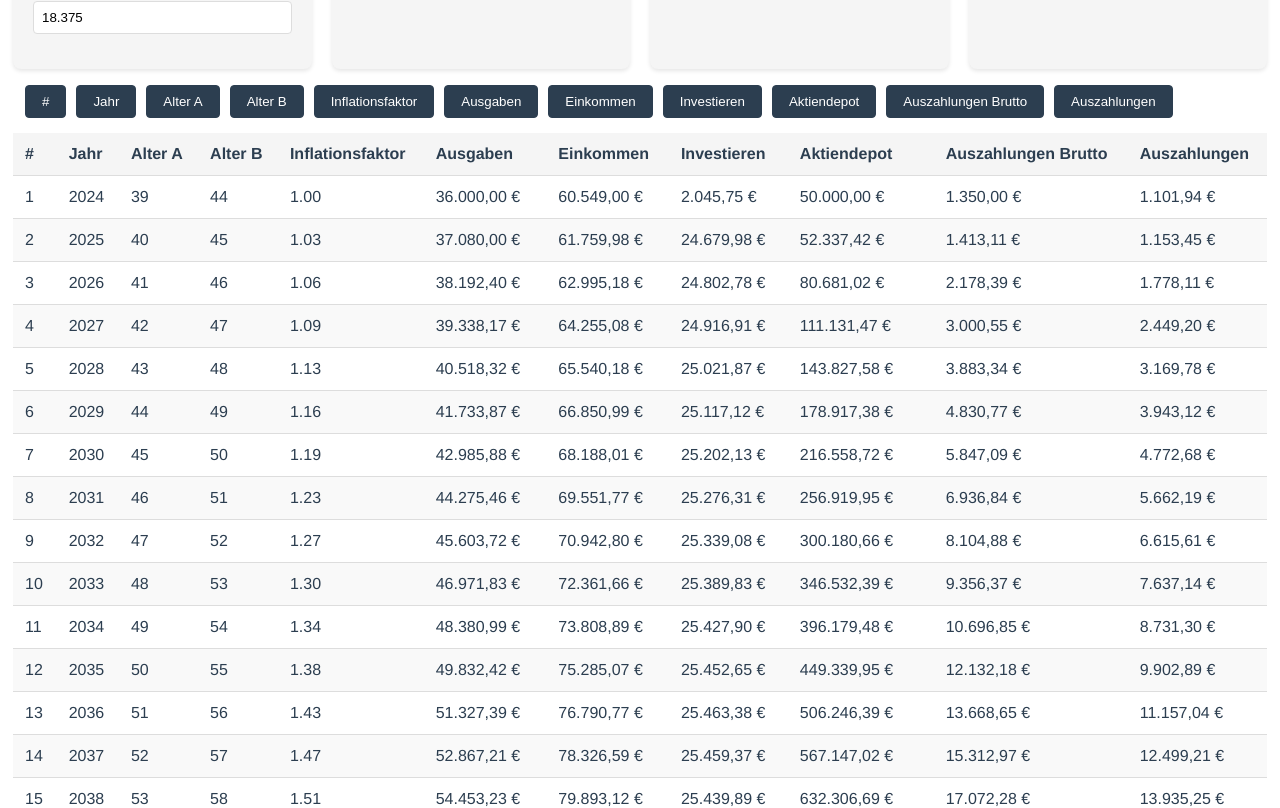
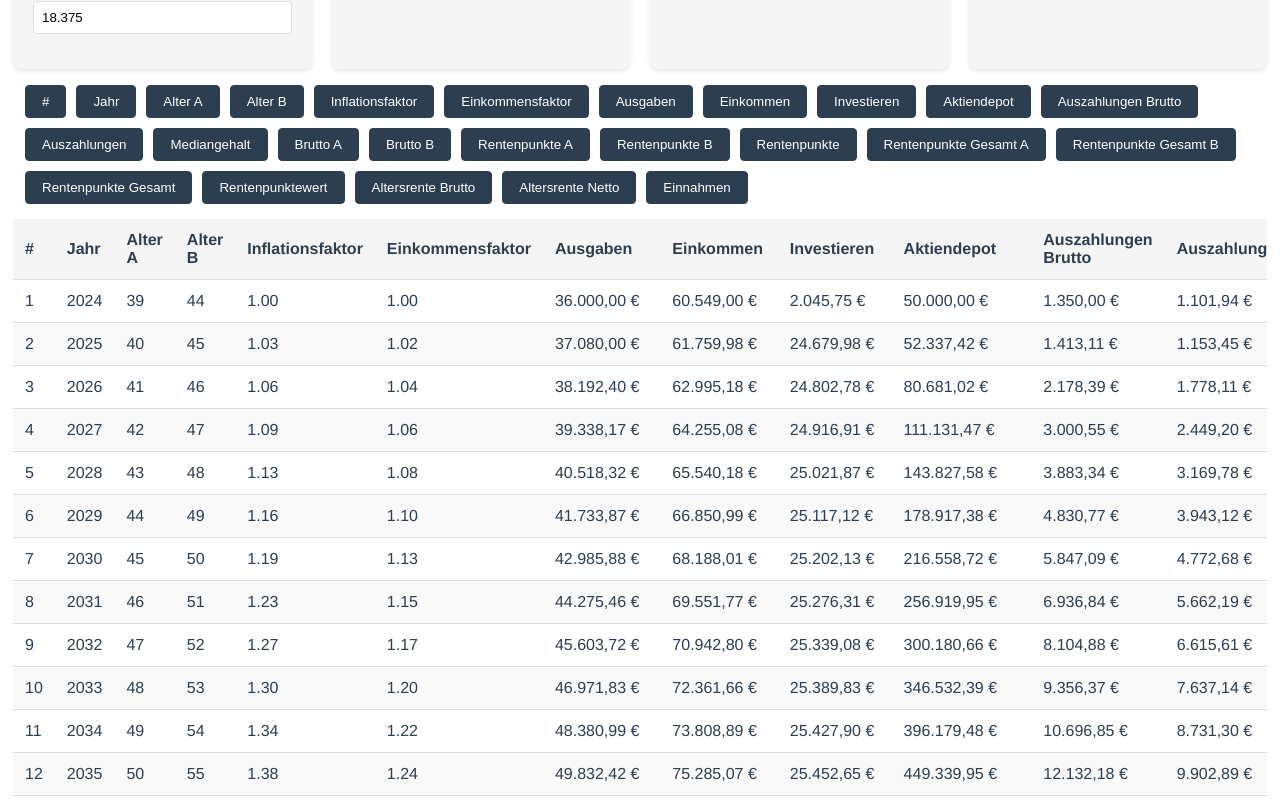
Before and after one commit to damoon/fire-tas, a Vue app: page / in a window 1280 px wide. Shown: the part 677-1485 px from the top of the page. Built offline with nearby package versions, Linux system fonts and the light colour scheme.

Commit message:
added retirement calculations

```diff
--- a/index.html
+++ b/index.html
@@ -1,4 +1,4 @@
-<!doctype html>
+<!DOCTYPE html>
 <html lang="en">
   <head>
     <meta charset="UTF-8" />
--- a/src/components/DataTable.vue
+++ b/src/components/DataTable.vue
@@ -29,11 +29,14 @@
           <td v-show="columns.inflationFactor.visible">
             {{ row.inflationFactor.toFixed(2) }}
           </td>
+          <td v-show="columns.salaryIncreaseFactor.visible">
+            {{ row.salaryIncreaseFactor.toFixed(2) }}
+          </td>
           <td v-show="columns.expenses.visible">
             {{ formatCurrency(row.expenses) }}
           </td>
-          <td v-show="columns.income.visible">
-            {{ formatCurrency(row.income) }}
+          <td v-show="columns.earnings.visible">
+            {{ formatCurrency(row.earnings) }}
           </td>
           <td v-show="columns.investment.visible">
             {{ formatCurrency(row.investment) }}
@@ -47,6 +50,45 @@
           <td v-show="columns.netPayout.visible">
             {{ formatCurrency(row.netPayout) }}
           </td>
+          <td v-show="columns.medianSalary.visible">
+            {{ formatCurrency(row.medianSalary) }}
+          </td>
+          <td v-show="columns.grossA.visible">
+            {{ formatCurrency(row.grossA) }}
+          </td>
+          <td v-show="columns.grossB.visible">
+            {{ formatCurrency(row.grossB) }}
+          </td>
+          <td v-show="columns.retirementPointsA.visible">
+            {{ row.retirementPointsA.toFixed(2) }}
+          </td>
+          <td v-show="columns.retirementPointsB.visible">
+            {{ row.retirementPointsB.toFixed(2) }}
+          </td>
+          <td v-show="columns.retirementPoints.visible">
+            {{ row.retirementPoints.toFixed(2) }}
+          </td>
+          <td v-show="columns.retirementPointsTotalA.visible">
+            {{ row.retirementPointsTotalA.toFixed(2) }}
+          </td>
+          <td v-show="columns.retirementPointsTotalB.visible">
+            {{ row.retirementPointsTotalB.toFixed(2) }}
+          </td>
+          <td v-show="columns.retirementPointsTotal.visible">
+            {{ row.retirementPointsTotal.toFixed(2) }}
+          </td>
+          <td v-show="columns.retirementPointValue.visible">
+            {{ formatCurrency(row.retirementPointValue) }}
+          </td>
+          <td v-show="columns.retirementGross.visible">
+            {{ formatCurrency(row.retirementGross) }}
+          </td>
+          <td v-show="columns.retirementNet.visible">
+            {{ formatCurrency(row.retirementNet) }}
+          </td>
+          <td v-show="columns.income.visible">
+            {{ formatCurrency(row.income) }}
+          </td>
         </tr>
       </tbody>
     </table>
@@ -56,6 +98,7 @@
 <script lang="ts">
 import { defineComponent, PropType } from "vue";
 import type { FormData, Columns, YearlyDataRow } from "@/types";
+import { calculateTaxableRate, grossToNetRetired } from "./taxes";
 
 export default defineComponent({
   name: "DataTable",
@@ -75,12 +118,32 @@ export default defineComponent({
         ageA: { visible: true, label: "Alter A" },
         ageB: { visible: true, label: "Alter B" },
         inflationFactor: { visible: true, label: "Inflationsfaktor" },
+        salaryIncreaseFactor: { visible: true, label: "Einkommensfaktor" },
         expenses: { visible: true, label: "Ausgaben" },
-        income: { visible: true, label: "Einkommen" },
+        earnings: { visible: true, label: "Einkommen" },
         investment: { visible: true, label: "Investieren" },
         totalInvested: { visible: true, label: "Aktiendepot" },
         grossPayout: { visible: true, label: "Auszahlungen Brutto" },
         netPayout: { visible: true, label: "Auszahlungen" },
+        medianSalary: { visible: true, label: "Mediangehalt" },
+        grossA: { visible: true, label: "Brutto A" },
+        grossB: { visible: true, label: "Brutto B" },
+        retirementPointsA: { visible: true, label: "Rentenpunkte A" },
+        retirementPointsB: { visible: true, label: "Rentenpunkte B" },
+        retirementPoints: { visible: true, label: "Rentenpunkte" },
+        retirementPointsTotalA: {
+          visible: true,
+          label: "Rentenpunkte Gesamt A",
+        },
+        retirementPointsTotalB: {
+          visible: true,
+          label: "Rentenpunkte Gesamt B",
+        },
+        retirementPointsTotal: { visible: true, label: "Rentenpunkte Gesamt" },
+        retirementPointValue: { visible: true, label: "Rentenpunktewert" },
+        retirementGross: { visible: true, label: "Altersrente Brutto" },
+        retirementNet: { visible: true, label: "Altersrente Netto" },
+        income: { visible: true, label: "Einnahmen" },
       } as Columns,
     };
   },
@@ -107,10 +170,18 @@ export default defineComponent({
       const birthYearB = this.formData.personB.birthYear;
 
       const maxYear = Math.max(birthYearA + 100, birthYearB + 100);
+      const retirementYear = Math.min(
+        birthYearA + this.formData.general.retirementAge,
+        birthYearB + this.formData.general.retirementAge
+      );
+      const taxableRate = calculateTaxableRate(retirementYear);
 
       let totalInvested = this.formData.household.currentInvestments;
       const data: YearlyDataRow[] = [];
       let index = 1;
+
+      let retirementPointsTotalA = this.formData.personA.pensionPoints;
+      let retirementPointsTotalB = this.formData.personA.pensionPoints;
 
       for (let year = currentYear; year <= maxYear; year++) {
         const ageA = year - birthYearA;
@@ -118,14 +189,14 @@ export default defineComponent({
         const yearsSinceStart = year - currentYear;
         const inflationFactor = Math.pow(
           1 + this.formData.general.inflation / 100,
-          yearsSinceStart,
+          yearsSinceStart
         );
         const salaryIncreaseFactor = Math.pow(
           1 + this.formData.general.salaryIncrease / 100,
-          yearsSinceStart,
+          yearsSinceStart
         );
         const expenses = this.formData.household.expenses * inflationFactor;
-        const income =
+        const earnings =
           (this.formData.personA.net +
             this.formData.personB.net +
             this.formData.household.numberOfChildren * 250 * 12) *
@@ -137,10 +208,30 @@ export default defineComponent({
 
         const currentMonth = new Date().getMonth() + 1;
         const remainingYearFactor = (12 - currentMonth) / 12;
-        let investment = income - expenses;
+        let investment = earnings - expenses;
         if (index === 1) {
           investment = investment * remainingYearFactor;
         }
+
+        const medianSalary =
+          this.formData.general.medianSalary * salaryIncreaseFactor;
+        const grossA = this.formData.personA.gross * salaryIncreaseFactor;
+        const grossB = this.formData.personB.gross * salaryIncreaseFactor;
+
+        const retirementPointsA = grossA / medianSalary;
+        const retirementPointsB = grossB / medianSalary;
+        const retirementPoints = retirementPointsA + retirementPointsB;
+        const retirementPointsTotal =
+          retirementPointsTotalA + retirementPointsTotalB;
+        const retirementPointValue =
+          this.formData.general.pensionPointValue * salaryIncreaseFactor;
+        const retirementGross =
+          retirementPointValue * retirementPointsTotal * 12;
+        const retirementNet = grossToNetRetired(
+          retirementGross,
+          taxableRate
+        ).netPension;
+        const income = netPayout + retirementNet;
 
         data.push({
           index,
@@ -148,12 +239,26 @@ export default defineComponent({
           ageA,
           ageB,
           inflationFactor,
+          salaryIncreaseFactor,
           expenses,
-          income,
+          earnings,
           investment,
           totalInvested,
           grossPayout,
           netPayout,
+          medianSalary,
+          grossA,
+          grossB,
+          retirementPointsA,
+          retirementPointsB,
+          retirementPoints,
+          retirementPointsTotalA,
+          retirementPointsTotalB,
+          retirementPointsTotal,
+          retirementPointValue,
+          retirementGross,
+          retirementNet,
+          income,
         });
 
         let investmentReturn =
@@ -162,6 +267,9 @@ export default defineComponent({
           investmentReturn = investmentReturn * remainingYearFactor;
         }
         totalInvested += investment + investmentReturn;
+
+        retirementPointsTotalA += retirementPointsA;
+        retirementPointsTotalB += retirementPointsB;
 
         index++;
       }
--- /dev/null
+++ b/src/components/taxes.ts
@@ -0,0 +1,142 @@
+// https://chatgpt.com/share/6734773f-c744-8006-86cf-6e737128fc33
+
+type SalaryBreakdown = {
+  gross: number;
+  net: number;
+  incomeTax: number;
+  healthInsurance: number;
+  pensionInsurance: number;
+  unemploymentInsurance: number;
+  longTermCareInsurance: number;
+};
+
+function grossToNet(gross: number): SalaryBreakdown {
+  // Constants for 2024 social security rates
+  const healthInsuranceRate = 0.073; // Employee rate
+  const pensionInsuranceRate = 0.093; // Employee rate
+  const unemploymentInsuranceRate = 0.012; // Employee rate
+  const longTermCareInsuranceRate = 0.01525; // Employee rate (without additional rate)
+
+  // Social Insurance Contributions
+  const healthInsurance = gross * healthInsuranceRate;
+  const pensionInsurance = gross * pensionInsuranceRate;
+  const unemploymentInsurance = gross * unemploymentInsuranceRate;
+  const longTermCareInsurance = gross * longTermCareInsuranceRate;
+
+  // Taxable Income (after social contributions)
+  const taxableIncome =
+    gross -
+    healthInsurance -
+    pensionInsurance -
+    unemploymentInsurance -
+    longTermCareInsurance;
+
+  // Income Tax Calculation (example progressive tax calculation)
+  let incomeTax = 0;
+  if (taxableIncome > 9744) {
+    // 2024 tax-free allowance
+    incomeTax = // Apply progressive rate calculation here, simplified as:
+      taxableIncome <= 14254
+        ? (taxableIncome - 9744) * 0.14
+        : taxableIncome <= 57918
+        ? (taxableIncome - 14254) * 0.3 + 970.58
+        : taxableIncome * 0.42 - 9336.45;
+  }
+
+  // Net Salary
+  const net =
+    gross -
+    incomeTax -
+    healthInsurance -
+    pensionInsurance -
+    unemploymentInsurance -
+    longTermCareInsurance;
+
+  return {
+    gross,
+    net,
+    incomeTax,
+    healthInsurance,
+    pensionInsurance,
+    unemploymentInsurance,
+    longTermCareInsurance,
+  };
+}
+
+export type RetiredSalaryBreakdown = {
+  grossPension: number;
+  netPension: number;
+  incomeTax: number;
+  healthInsurance: number;
+  longTermCareInsurance: number;
+};
+
+export function grossToNetRetired(
+  grossPension: number,
+  taxableRate: number, // Portion of the pension that is taxable (e.g., 0.8 for 80%)
+  healthInsuranceRate: number = 0.073, // Default health insurance rate for retirees
+  longTermCareInsuranceRate: number = 0.0305 // Default long-term care rate for retirees
+): RetiredSalaryBreakdown {
+  // Calculate health and long-term care insurance contributions
+  const healthInsurance = grossPension * healthInsuranceRate;
+  const longTermCareInsurance = grossPension * longTermCareInsuranceRate;
+
+  // Calculate taxable income portion of the pension
+  const taxableIncome =
+    (grossPension - healthInsurance - longTermCareInsurance) * taxableRate;
+
+  // Example progressive tax calculation (you may adjust this for real tax brackets)
+  let incomeTax = 0;
+  if (taxableIncome > 9744) {
+    // Adjust for the tax-free allowance
+    incomeTax =
+      taxableIncome <= 14254
+        ? (taxableIncome - 9744) * 0.14
+        : taxableIncome <= 57918
+        ? (taxableIncome - 14254) * 0.3 + 970.58
+        : taxableIncome * 0.42 - 9336.45;
+  }
+
+  // Calculate net pension
+  const netPension =
+    grossPension - incomeTax - healthInsurance - longTermCareInsurance;
+
+  return {
+    grossPension,
+    netPension,
+    incomeTax,
+    healthInsurance,
+    longTermCareInsurance,
+  };
+}
+
+// https://www.deutsche-rentenversicherung.de/DRV/DE/Rente/Allgemeine-Informationen/Besteuerung-der-Rente/besteuerung-der-rente_node.html#:~:text=Jahr%20f%C3%BCr%20Jahr%20steigt%20der,1%20Prozentpunkt%20Steigerung%20pro%20Jahr.
+export function calculateTaxableRate(retirementYear: number): number {
+  const baseYear = 2005;
+  const twoPercentIncreaseEndYear = 2020;
+  const onePercentIncreaseEndYear = 2022;
+  const halfPercentIncreaseEndYear = 2057;
+
+  // Check if retirement year is before the base year
+  if (retirementYear < baseYear) {
+    throw new Error("Retirement year must be 2005 or later.");
+  }
+
+  // Determine the taxable rate based on the retirement year
+  if (retirementYear <= twoPercentIncreaseEndYear) {
+    // 2005-2020: 50% initial rate, increasing by 2% each year
+    return 0.5 + (retirementYear - baseYear) * 0.02;
+  }
+
+  if (retirementYear <= onePercentIncreaseEndYear) {
+    // 2021-2022: Start from 80% in 2020, increasing by 1% each year
+    return 0.8 + (retirementYear - twoPercentIncreaseEndYear) * 0.01;
+  }
+
+  if (retirementYear <= halfPercentIncreaseEndYear) {
+    // 2022-2057: Start from 100% in 2040, increasing by 0.5% each year
+    return 0.82 + (retirementYear - onePercentIncreaseEndYear) * 0.005;
+  }
+  // 2058 and beyond: 100% taxable
+  return 1.0;
+}
```
Also changed, not shown: src/types/index.ts (+15 -1 lines).
